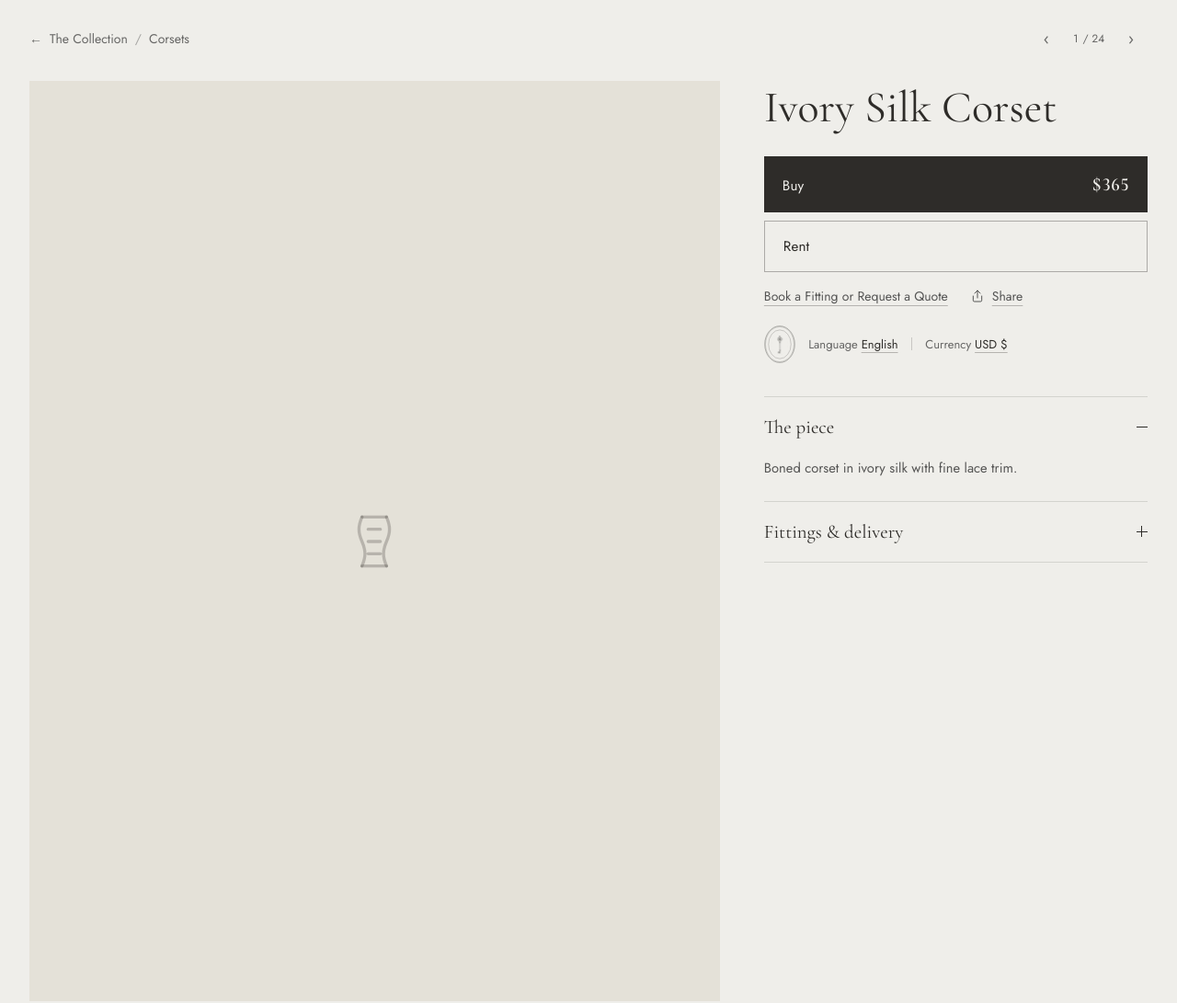
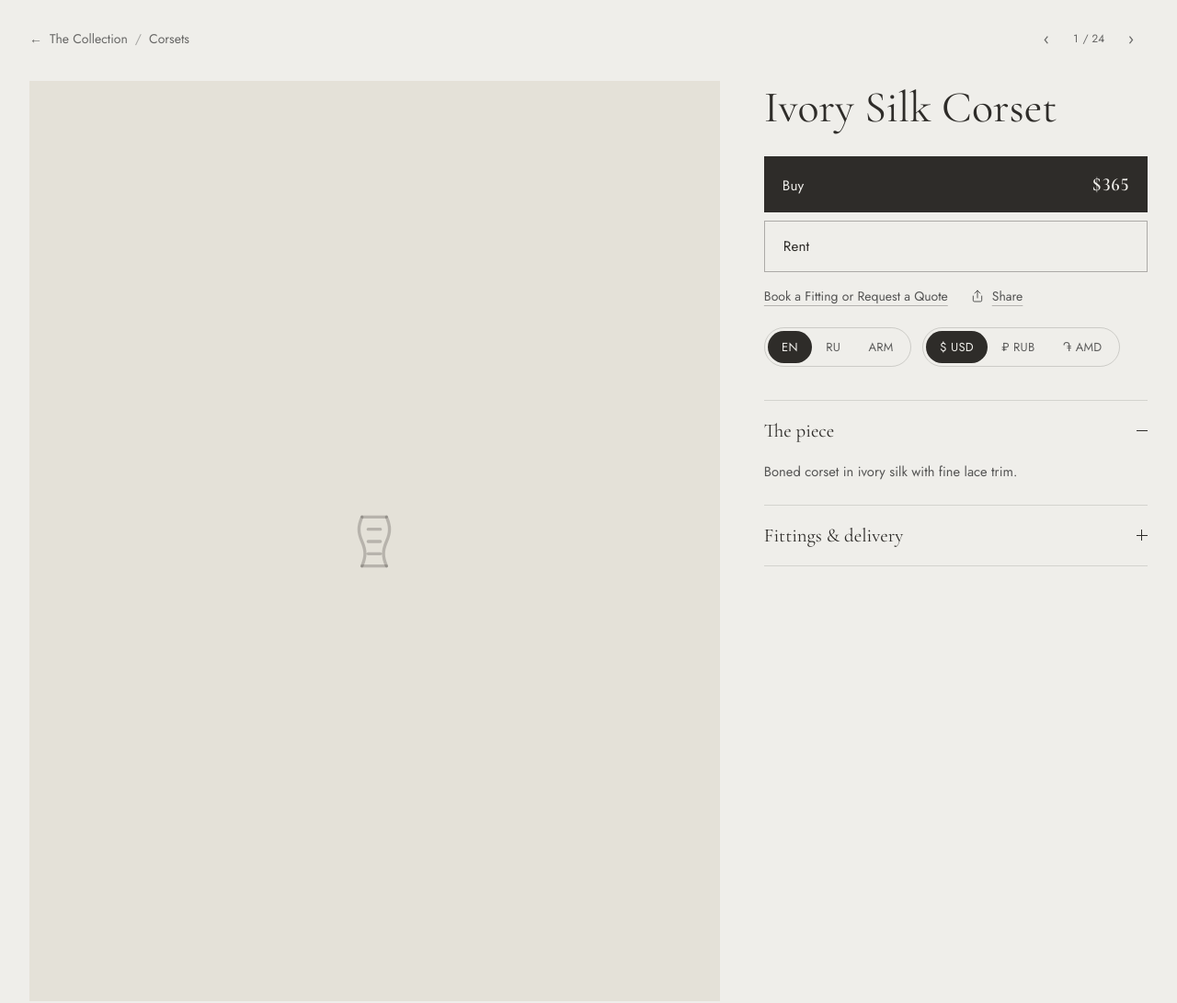
Before and after one commit to givemeasigh89/tiknik, a Flask app: page /item/1 in a window 1280 px wide. Shown: the top 1091 px of the page at 92% size. Run offline with Flask 3, Linux system fonts and the light colour scheme; data comes from the database, SQL or seed files in the repository; data that the repository does not hold is empty; some libraries are stand-ins or nearby versions.

Commit message:
Fabric sounds with an off switch; language/currency switches instead of the dial
- Sounds from the material, no tones: adding is a soft rustle of silk,
  removing from the cart a gentle muffled tear of fabric. Both are filtered
  noise with smooth envelopes, quiet. A Sound on/off switch in the cart,
  remembered (Impeccable delight: sound grounded in the product world,
  never without the visitor's control).
- Product view: the small dial is replaced by two pill switches, EN RU ARM
  and $ USD ₽ RUB ֏ AMD, with a dark marker sliding under the choice.

Co-Authored-By: Claude Opus 5.5 <noreply@anthropic.com>

```diff
--- a/tiknik-site/i18n.py
+++ b/tiknik-site/i18n.py
@@ -249,6 +249,8 @@ UI = {
     "share": {"en": "Share", "ru": "Поделиться", "hy": "Կիսվել"},
     "dial_lang": {"en": "Language", "ru": "Язык", "hy": "Լեզու"},
     "dial_cur": {"en": "Currency", "ru": "Валюта", "hy": "Արժույթ"},
+    "sound_on": {"en": "Sound on", "ru": "Звук вкл.", "hy": "Ձայնը միաց."},
+    "sound_off": {"en": "Sound off", "ru": "Звук выкл.", "hy": "Ձայնն անջ."},
     "toast_added": {"en": "Added to your cart", "ru": "Добавлено в корзину", "hy": "Ավելացվեց զամբյուղ"},
     "toast_view": {"en": "View cart", "ru": "Открыть", "hy": "Բացել"},
     "pdp_piece": {"en": "The piece", "ru": "Об изделии", "hy": "Զգեստի մասին"},
@@ -314,7 +316,7 @@ JS_KEYS = (
     "back_to_catalog", "prev_item", "next_item", "cta_book_quote", "dial_hint",
     "add_to_cart", "add_buy", "add_rent", "in_cart", "cart_buy_label", "cart_rent_label", "cart_day", "cart_days",
     "cart_sent", "cart_remove", "busy_error", "review_thanks",
-    "card_or_rent", "card_rental", "collection", "pdp_piece", "pdp_details", "pdp_delivery", "toast_added", "toast_view", "dial_lang", "dial_cur",
+    "card_or_rent", "card_rental", "collection", "pdp_piece", "pdp_details", "pdp_delivery", "toast_added", "toast_view", "sound_on", "sound_off", "dial_lang", "dial_cur",
     "delivery_f1_title", "delivery_f1_text", "delivery_f2_title", "delivery_f2_text", "delivery_f3_title", "delivery_f3_text",
     "handmade_hours", "edition_one", "edition_n", "share", "link_copied",
     "price_on_request", "per_day", "mode_Rent", "mode_Sale", "mode_Both", "mode_Custom",
--- a/tiknik-site/static/js/main.js
+++ b/tiknik-site/static/js/main.js
@@ -667,6 +667,7 @@
     overlay.classList.remove("translate-x-full");
     document.body.style.overflow = "hidden";
     if (wasClosed && dial) dial.intro();
+    requestAnimationFrame(updateDialLegend);
     if (location.hash !== "#item-" + id) {
       history.pushState({ item: id }, "", "#item-" + id);
     }
@@ -1060,28 +1061,35 @@
     dial.set("cur", activeCurrency, false);
   }
 
-  // Under the dial, in words: which language and currency the rings are set to.
-  var LANG_NAMES = { en: "English", ru: "Русский", hy: "Հայերեն" };
-  var CURRENCY_NAMES = { USD: "USD $", RUB: "RUB ₽", AMD: "AMD ֏" };
+  // Product view switches: language and currency, with a marker sliding under the choice.
+  function setSeg(id, value) {
+    var seg = document.getElementById(id);
+    if (!seg) return;
+    var on = null;
+    seg.querySelectorAll("button").forEach(function (b) {
+      var is = b.getAttribute("data-v") === value;
+      b.classList.toggle("on", is);
+      b.setAttribute("aria-pressed", is ? "true" : "false");
+      if (is) on = b;
+    });
+    var ink = seg.querySelector(".seg-ink");
+    if (on && on.offsetWidth) {
+      ink.style.width = on.offsetWidth + "px";
+      ink.style.transform = "translateX(" + on.offsetLeft + "px)";
+    }
+  }
   function updateDialLegend() {
-    var l = document.getElementById("dial-lang-name");
-    var c = document.getElementById("dial-cur-name");
-    if (l) l.textContent = LANG_NAMES[cardLang] || cardLang;
-    if (c) c.textContent = CURRENCY_NAMES[activeCurrency] || activeCurrency;
+    setSeg("seg-lang", cardLang);
+    setSeg("seg-cur", activeCurrency);
   }
   updateDialLegend();
-
-  // The words beside the small dial change the choice on a click.
-  function nextOf(list, value) {
-    return list[(list.indexOf(value) + 1) % list.length];
-  }
-  document.getElementById("dial-lang-btn").addEventListener("click", function () {
-    var next = nextOf(window.TIKNIK_LANGS || ["en", "ru", "hy"], cardLang);
-    if (dial) dial.set("lang", next, true);
-    setCardLang(next);
-  });
-  document.getElementById("dial-cur-btn").addEventListener("click", function () {
-    setCurrency(nextOf(["USD", "RUB", "AMD"], activeCurrency));
+  document.getElementById("seg-lang").addEventListener("click", function (e) {
+    var b = e.target.closest("button");
+    if (b && b.getAttribute("data-v") !== cardLang) setCardLang(b.getAttribute("data-v"));
+  });
+  document.getElementById("seg-cur").addEventListener("click", function (e) {
+    var b = e.target.closest("button");
+    if (b) setCurrency(b.getAttribute("data-v"));
   });
   prevBtn.addEventListener("click", function () {
     goTo(-1);
@@ -1622,31 +1630,90 @@
     return duration;
   }
 
-  // Sound: a short, soft "added" cue — a muted tap and a light two-note confirmation, very quiet.
+  // Sound from the atelier's material, never a beep: adding is a soft rustle of silk, removing a
+  // gentle tear of fabric. Filtered noise with smooth envelopes, quiet; can be switched off in the cart.
   var audioCtx = null;
-  function addSound() {
+  var soundOn = true;
+  try {
+    soundOn = localStorage.getItem("tiknik_sound") !== "off";
+  } catch (e) {}
+  function fabric(build) {
+    if (!soundOn) return;
     try {
       audioCtx = audioCtx || new (window.AudioContext || window.webkitAudioContext)();
-      var ctx = audioCtx, now = ctx.currentTime + 0.01;
-      var master = ctx.createGain();
-      master.gain.value = 0.5;
-      var lp = ctx.createBiquadFilter();
-      lp.type = "lowpass"; lp.frequency.value = 3200;
-      master.connect(lp); lp.connect(ctx.destination);
-      [[880, 0, 0.05], [1318.5, 0.075, 0.04]].forEach(function (n) {
-        var t = now + n[1];
-        var o = ctx.createOscillator(), g = ctx.createGain();
-        o.type = "triangle"; o.frequency.value = n[0];
-        g.gain.setValueAtTime(0.0001, t);
-        g.gain.exponentialRampToValueAtTime(n[2], t + 0.006);
-        g.gain.exponentialRampToValueAtTime(0.0001, t + 0.28);
-        o.connect(g); g.connect(master);
-        o.start(t); o.stop(t + 0.3);
-      });
+      var ctx = audioCtx;
+      var buf = ctx.createBuffer(1, ctx.sampleRate * 1.2, ctx.sampleRate);
+      var d = buf.getChannelData(0), last = 0;
+      for (var i = 0; i < d.length; i++) {
+        last = last * 0.6 + (Math.random() * 2 - 1) * 0.4; // softened noise
+        d[i] = last;
+      }
+      build(ctx, buf, ctx.currentTime + 0.01);
     } catch (e) {
       /* no Web Audio: silent */
     }
   }
+  function grain(ctx, buf, t, dur, freq, q, peak, out) {
+    var src = ctx.createBufferSource();
+    src.buffer = buf;
+    var f = ctx.createBiquadFilter();
+    f.type = "bandpass";
+    f.frequency.value = freq;
+    f.Q.value = q;
+    var g = ctx.createGain();
+    g.gain.setValueAtTime(0.0001, t);
+    g.gain.linearRampToValueAtTime(peak, t + dur * 0.35);
+    g.gain.linearRampToValueAtTime(0.0001, t + dur);
+    src.connect(f);
+    f.connect(g);
+    g.connect(out);
+    src.start(t, Math.random() * 0.5, dur + 0.05);
+    return f;
+  }
+  function addSound() {
+    fabric(function (ctx, buf, t) {
+      var out = ctx.createGain();
+      out.gain.value = 0.9;
+      out.connect(ctx.destination);
+      // two overlapping swishes, the second a touch brighter: silk drawn across silk
+      var a = grain(ctx, buf, t, 0.34, 1400, 0.6, 0.11, out);
+      a.frequency.linearRampToValueAtTime(2600, t + 0.34);
+      var b = grain(ctx, buf, t + 0.12, 0.32, 2200, 0.7, 0.07, out);
+      b.frequency.linearRampToValueAtTime(3400, t + 0.44);
+    });
+  }
+  function tearSound() {
+    fabric(function (ctx, buf, t) {
+      var lp = ctx.createBiquadFilter();
+      lp.type = "lowpass";
+      lp.frequency.value = 3800;
+      var out = ctx.createGain();
+      out.gain.value = 0.8;
+      lp.connect(out);
+      out.connect(ctx.destination);
+      // a run of small fibre snaps, close together, rising a little: muffled, never sharp
+      var at = t;
+      for (var k = 0; k < 14; k++) {
+        grain(ctx, buf, at, 0.035 + Math.random() * 0.02, 900 + k * 70 + Math.random() * 300, 1.2, 0.05 + Math.random() * 0.04, lp);
+        at += 0.018 + Math.random() * 0.014;
+      }
+      grain(ctx, buf, t, at - t + 0.08, 700, 0.5, 0.025, lp); // the body of the cloth under it
+    });
+  }
+  var soundBtn = document.getElementById("sound-toggle");
+  function renderSoundToggle() {
+    soundBtn.textContent = t(soundOn ? "sound_on" : "sound_off", soundOn ? "Sound on" : "Sound off");
+    soundBtn.setAttribute("aria-pressed", soundOn ? "true" : "false");
+  }
+  soundBtn.addEventListener("click", function () {
+    soundOn = !soundOn;
+    try {
+      localStorage.setItem("tiknik_sound", soundOn ? "on" : "off");
+    } catch (e) {}
+    renderSoundToggle();
+    if (soundOn) addSound();
+  });
+  renderSoundToggle();
 
   function lineAmount(item, line) {
     if (line.kind === "buy") return item.price || null;
@@ -1759,6 +1826,7 @@
         cart[i].days = cart[i].days || 1;
       }
     } else if (btn.classList.contains("js-remove")) {
+      tearSound();
       cart.splice(i, 1);
     } else {
       cart[i].days = Math.max(1, Math.min(60, cart[i].days + parseInt(btn.getAttribute("data-d"), 10)));
--- a/tiknik-site/templates/index.html
+++ b/tiknik-site/templates/index.html
@@ -171,13 +171,17 @@
   .pdp-body { padding-bottom: 1.4rem; font-size: .92rem; line-height: 1.75; color: rgba(58,58,58,.85); }
   /* Dial at the top right of the details, with a legend under it */
   .pdp-head { display: flex; justify-content: space-between; align-items: flex-start; gap: 1.25rem; }
-  .pdp-prefs { display: flex; align-items: center; flex-wrap: wrap; gap: .35rem .9rem; margin-top: 1.4rem; font-size: 13px; }
-  .pdp-prefs #product-dial { width: 34px; height: 41px; flex: 0 0 auto; cursor: grab; }
-  .pdp-prefs #product-dial .dial-labels, .pdp-prefs #product-dial .dial-dots { display: none; }
-  .pref { color: rgba(58,58,58,.75); padding: .35rem 0; transition: color .2s ease; }
-  .pref b { font-weight: 400; color: #2E2C29; text-decoration: underline; text-underline-offset: 4px; text-decoration-color: rgba(46,44,41,.3); }
-  .pref:hover b { text-decoration-color: #2E2C29; }
-  .pref-sep { width: 1px; height: 14px; background: rgba(46,44,41,.2); }
+  .pdp-prefs { display: flex; flex-wrap: wrap; gap: .75rem; margin-top: 1.5rem; }
+  .seg { position: relative; display: inline-flex; padding: 3px; border: 1px solid rgba(46,44,41,.18); border-radius: 9999px; }
+  .seg button { position: relative; z-index: 1; padding: .5rem .95rem; font-size: 13px; letter-spacing: .02em; border-radius: 9999px;
+                color: rgba(58,58,58,.8); transition: color .35s ease; }
+  .seg button.on { color: #EFEEEA; }
+  .seg button:not(.on):hover { color: #2E2C29; }
+  .seg-ink { position: absolute; top: 3px; bottom: 3px; left: 0; width: 0; border-radius: 9999px; background: #2E2C29;
+             transition: transform .5s cubic-bezier(.16,1,.3,1), width .5s cubic-bezier(.16,1,.3,1); }
+  /* Sound on/off in the cart */
+  .sound-toggle { display: inline-flex; align-items: center; gap: .4rem; font-size: 12px; color: rgba(58,58,58,.75); }
+  .sound-toggle:hover { color: #2E2C29; }
 
   /* Thread landing: the bag gives a little catch */
   @keyframes cartCatch { 0% { transform: none; } 35% { transform: rotate(-9deg) scale(1.16); } 70% { transform: rotate(4deg) scale(.97); } 100% { transform: none; } }
@@ -653,7 +657,10 @@
 <aside id="cart-panel" class="fixed top-0 right-0 bottom-0 z-[86] w-full sm:w-[420px] bg-cream translate-x-full transition-transform duration-300 ease-out flex flex-col" aria-label="{{ t('cart') }}">
   <span class="cart-stitch" aria-hidden="true"></span>
   <div class="flex items-center justify-between px-6 py-5 border-b border-line/60">
-    <h2 class="font-serif text-2xl text-charcoal">{{ t('cart') }}</h2>
+    <div class="flex items-baseline gap-4">
+      <h2 class="font-serif text-2xl text-charcoal">{{ t('cart') }}</h2>
+      <button type="button" id="sound-toggle" class="sound-toggle"></button>
+    </div>
     <button type="button" id="cart-close" class="w-9 h-9 -mr-2 flex items-center justify-center text-ink/60 hover:text-charcoal text-2xl" aria-label="×">&times;</button>
   </div>
   <div class="flex-1 overflow-y-auto px-6 py-4">
@@ -762,35 +769,18 @@
         </div>
 
 
-        <!-- Language and currency: a small version of the logo's dial (drag its rings) beside the
-             current choices in words — each also changes on a click. Quiet, after the actions. -->
+        <!-- Language and currency: two small switches with a sliding marker under the choice -->
         <div class="pdp-prefs">
-          <svg id="product-dial" viewBox="0 0 200 240" role="group" tabindex="0"
-                   aria-label="Language: ← →, currency: ↑ ↓">
-                <ellipse cx="100" cy="120" rx="96" ry="117" class="dial-line" stroke-width="1.9"/>
-                <ellipse cx="100" cy="120" rx="91" ry="112" class="dial-line" stroke-width="1.1"/>
-                <ellipse cx="100" cy="120" rx="72" ry="92" class="dial-line" stroke-width="1.2"/>
-                <ellipse cx="100" cy="120" rx="51" ry="68" class="dial-line dial-faint" stroke-width="1" stroke-dasharray="1 4"/>
-                <g class="dial-dots"></g>
-                <g class="dial-labels"></g>
-                <g class="dial-key-wrap" transform="translate(100 120) scale(.82) translate(-100 -122)">
-                  <g class="dial-key">
-                    <circle cx="100" cy="60" r="3" class="dial-line" stroke-width="2"/>
-                    <circle cx="100" cy="71" r="8" class="dial-line" stroke-width="2"/>
-                    <circle cx="89" cy="82" r="8" class="dial-line" stroke-width="2"/>
-                    <circle cx="111" cy="82" r="8" class="dial-line" stroke-width="2"/>
-                    <circle cx="100" cy="93" r="8" class="dial-line" stroke-width="2"/>
-                    <path d="M100 74 L108 82 L100 90 L92 82 Z" class="dial-line" stroke-width="1.7"/>
-                    <path d="M100 101 V194 M96 106 H104 M96 109 H104" class="dial-line" stroke-width="2"/>
-                    <path d="M100 166 L104.5 170.5 L100 175 L95.5 170.5 Z" class="dial-line" stroke-width="1.9"/>
-                    <path d="M87 179 V192 M90.5 179 V192 M90.5 185.5 H100 M95 181 V190" class="dial-line" stroke-width="2"/>
-                  </g>
-                </g>
-              </svg>
-          <button type="button" id="dial-lang-btn" class="pref"><span data-t="dial_lang">{{ t('dial_lang') }}</span> <b id="dial-lang-name"></b></button>
-          <span class="pref-sep" aria-hidden="true"></span>
-          <button type="button" id="dial-cur-btn" class="pref"><span data-t="dial_cur">{{ t('dial_cur') }}</span> <b id="dial-cur-name"></b></button>
+          <div class="seg" id="seg-lang" role="group" aria-label="{{ t('dial_lang') }}">
+            {% for l in langs %}<button type="button" data-v="{{ l }}">{{ lang_labels[l] }}</button>{% endfor %}
+            <span class="seg-ink" aria-hidden="true"></span>
+          </div>
+          <div class="seg" id="seg-cur" role="group" aria-label="{{ t('dial_cur') }}">
+            <button type="button" data-v="USD">$ USD</button><button type="button" data-v="RUB">₽ RUB</button><button type="button" data-v="AMD">֏ AMD</button>
+            <span class="seg-ink" aria-hidden="true"></span>
+          </div>
         </div>
+
         <div class="pdp-sections mt-9">
           <section class="pdp-section" id="product-attrs-section">
             <h3 class="pdp-heading" data-t="pdp_details">{{ t('pdp_details') }}</h3>
```
